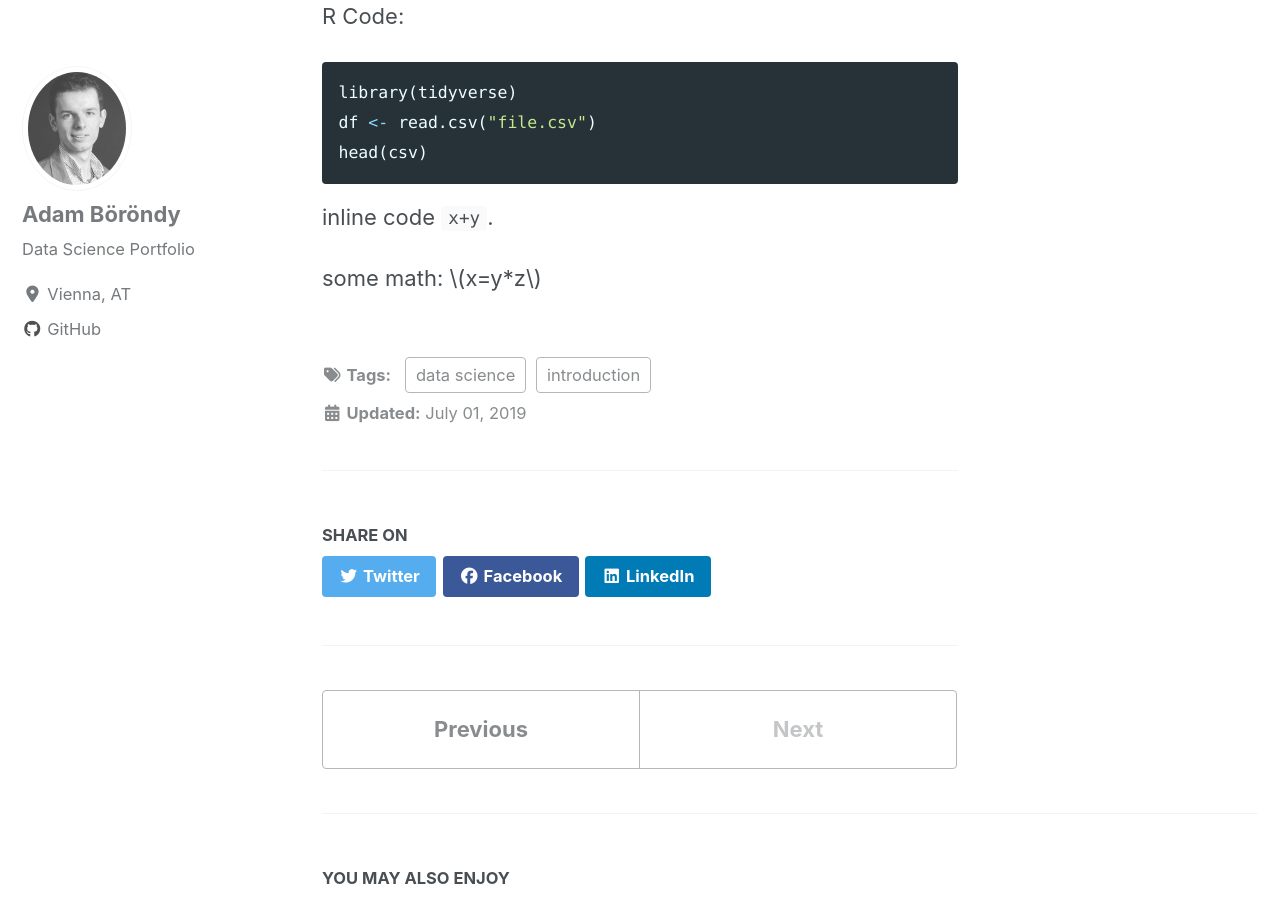
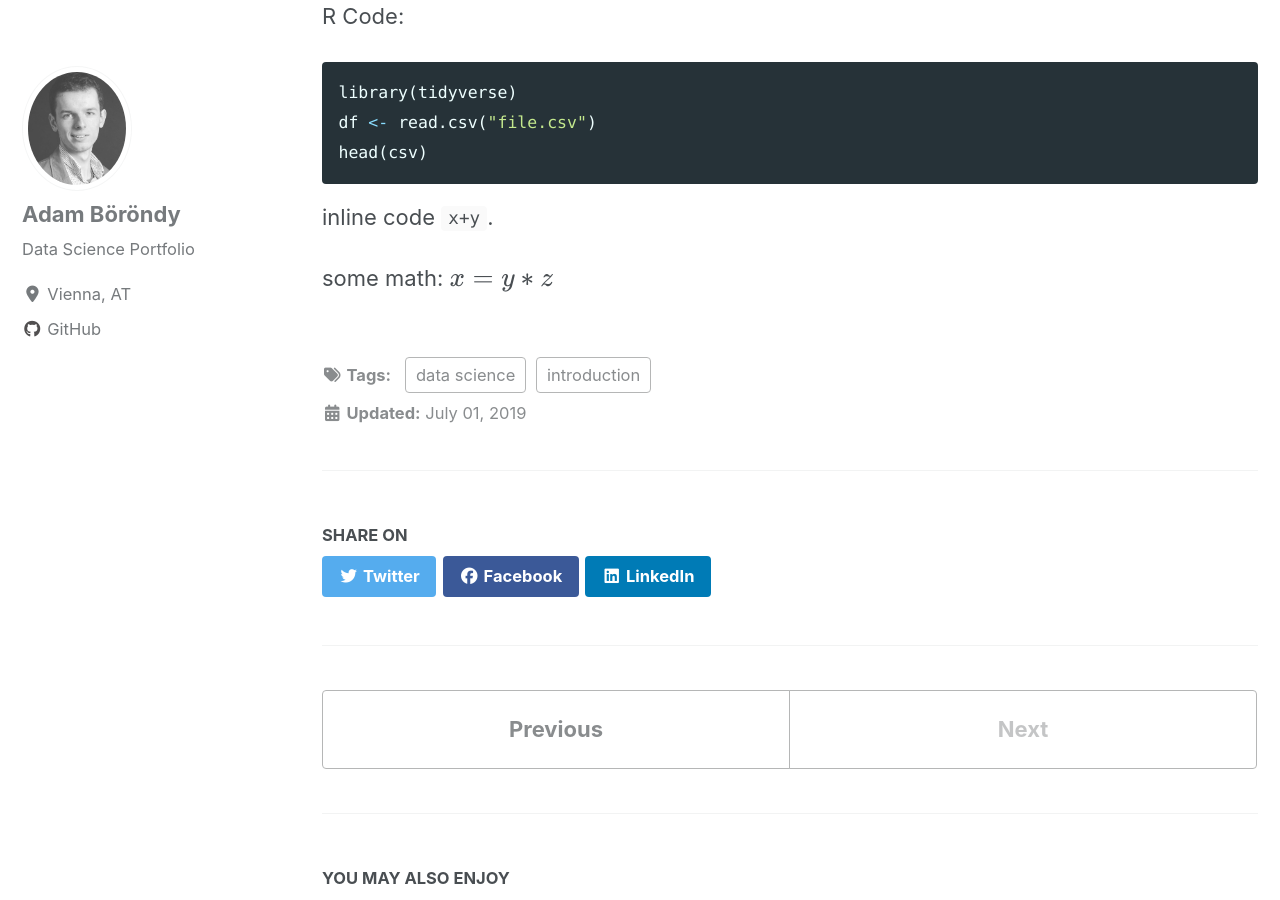
Before and after one commit to adamborondy/adamborondy.github.io, a Jekyll site: the page built from _posts/2019-07-01-introduction.md, in a window 1280 px wide and 900 px high, scrolled down 1229 px. Built offline with Jekyll 4.4.1, drawn with Linux system fonts in a browser that asks for light colours; cached includes are drawn as plain includes; nearby versions of some CDN libraries; formulas are drawn with MathJax 3; part of the change alters nothing that is shown.

Commit message:
version 1.14

```diff
--- a/_includes/scripts.html
+++ b/_includes/scripts.html
@@ -37,3 +37,9 @@
     <script src="{{ script_path }}"></script>
   {% endfor %}
 {% endif %}
+
+{% if page.mathjax %}
+<script type="text/javascript" async
+  src="https://cdn.mathjax.org/mathjax/latest/MathJax.js?config=TeX-MML-AM_CHTML">
+</script>
+{% endif %}
--- a/_posts/2019-07-01-introduction.md
+++ b/_posts/2019-07-01-introduction.md
@@ -4,6 +4,7 @@ date: 2019-07-01
 tags: [introduction, data science]
 excerpt: "Machine Learning 2"
 mathjax: true
+classes: wide
 ---
 # H1
 
```
Also changed, not shown: _pages/projects.md (+0 -1 lines).
